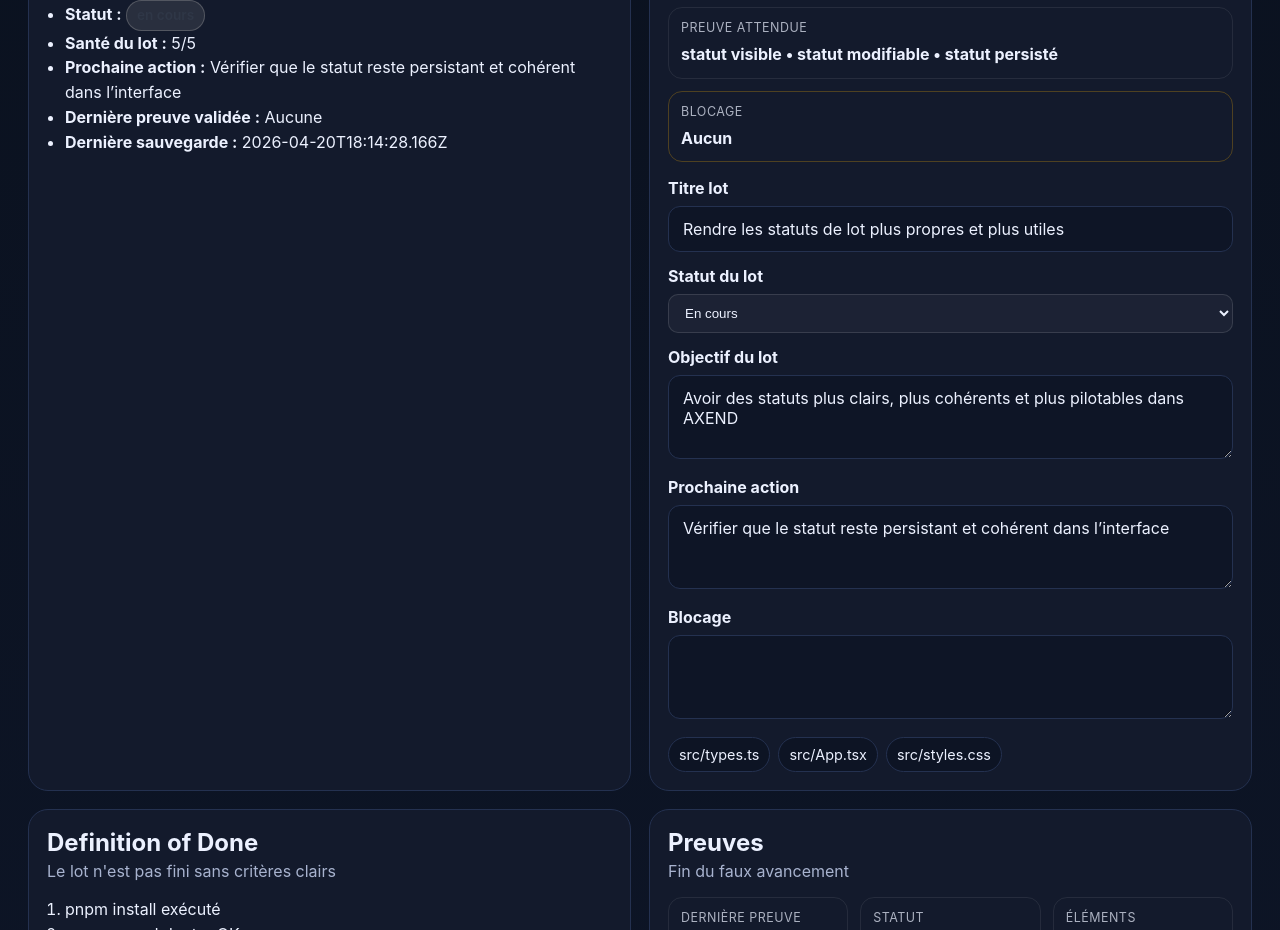
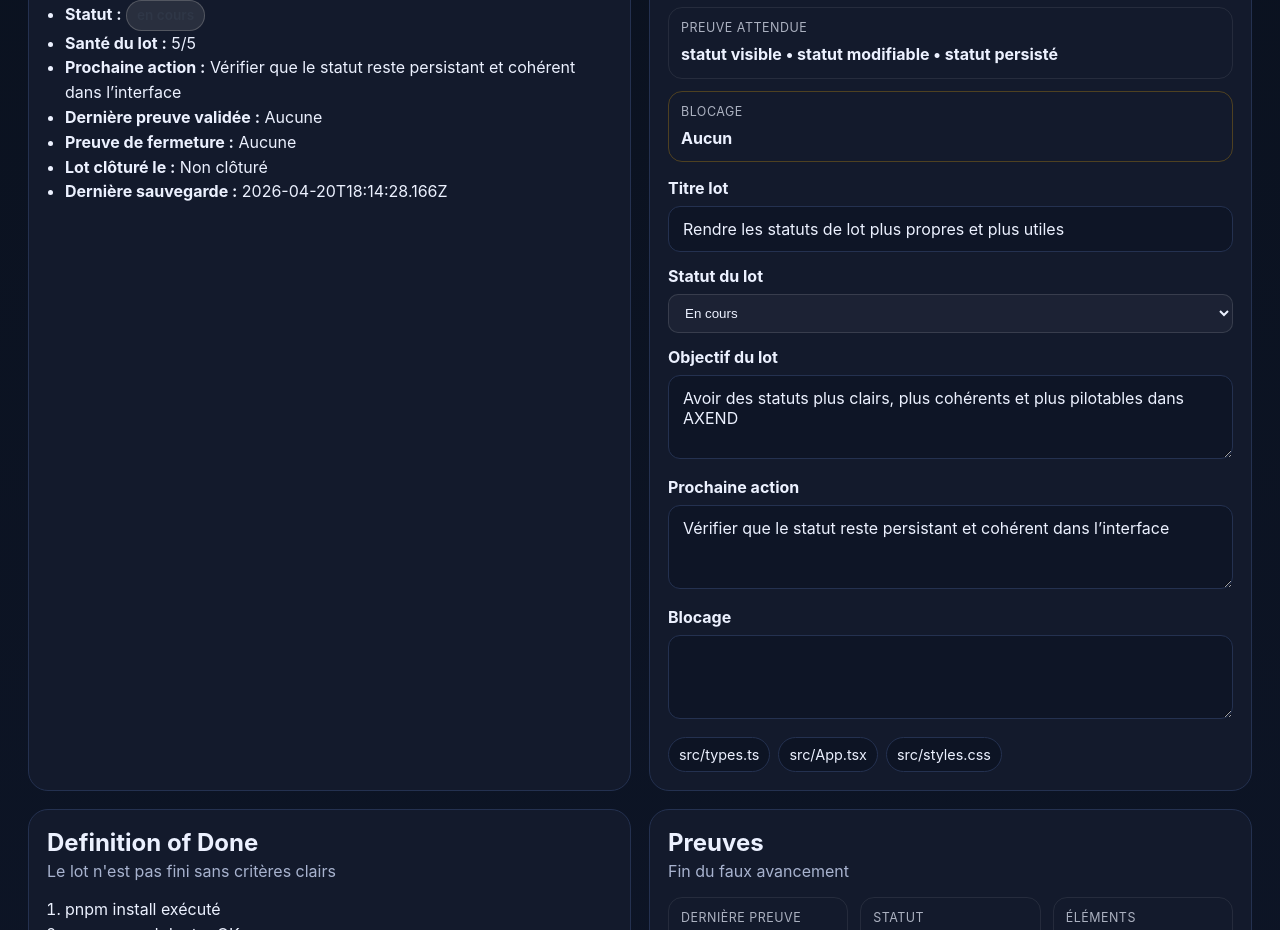
Before and after one commit to unjourinoubliablegers-bot/axend-os, a React (Vite) app: page / in a window 1280 px wide. Shown: the part 780-1710 px from the top of the page. Built offline with nearby package versions, Linux system fonts and the light colour scheme.

Commit message:
feat(lot-07): strengthen lot closure tracking

```diff
--- a/src/App.tsx
+++ b/src/App.tsx
@@ -97,6 +97,8 @@ export default function App() {
   .find((entry) => entry.status === 'validated');
 
 const latestProofItemsCount = latestProof?.items?.length ?? 0;
+const closingProofId = status.currentValidatedProofId ?? 'Aucune';
+const closingDate = status.currentLotCompletedAt ?? 'Non clôturé';
   const blockerText = lot.blocker.trim() || 'Aucun';
   const proofExpectedText =
     lot.proofExpected.length > 0 ? lot.proofExpected.join(' • ') : 'Aucune';
@@ -148,7 +150,10 @@ const lastValidatedProofText = status.lastValidatedProofAt ?? 'Aucune';
 
   function markLatestValidated() {
     if (!proof.entries.length) return;
+
+    const latestEntry = proof.entries[proof.entries.length - 1];
     const validatedAt = new Date().toISOString();
+
     setProof((prev) => ({
       entries: prev.entries.map((entry, index) =>
         index === prev.entries.length - 1
@@ -156,18 +161,35 @@ const lastValidatedProofText = status.lastValidatedProofAt ?? 'Aucune';
               ...entry,
               status: 'validated',
               validatedAt,
-              items: entry.items && entry.items.length > 0
-                ? entry.items.map((item) => ({ ...item, status: 'done' as const }))
-                : [{ label: 'Validation manuelle effectuée depuis l’interface', status: 'done' as const }]
+              items:
+                entry.items && entry.items.length > 0
+                  ? entry.items.map((item) => ({
+                      ...item,
+                      status: 'done' as const
+                    }))
+                  : [
+                      {
+                        label: 'Validation manuelle effectuée depuis l’interface',
+                        status: 'done' as const
+                      }
+                    ]
             }
           : entry
       )
     }));
-    setLot((prev) => ({ ...prev, status: 'validated', blocker: '' }));
+
+    setLot((prev) => ({
+      ...prev,
+      status: 'validated',
+      blocker: ''
+    }));
+
     setStatus((prev) => ({
       ...prev,
       lastValidatedProofAt: validatedAt,
-      currentLotStatus: 'validated'
+      currentLotStatus: 'validated',
+      currentValidatedProofId: latestEntry.id,
+      currentLotCompletedAt: validatedAt
     }));
   }
 
@@ -224,6 +246,8 @@ const lastValidatedProofText = status.lastValidatedProofAt ?? 'Aucune';
   <li><strong>Santé du lot :</strong> {health}/5</li>
   <li><strong>Prochaine action :</strong> {lot.nextAction || 'Non définie'}</li>
   <li><strong>Dernière preuve validée :</strong> {status.lastValidatedProofAt ?? 'Aucune'}</li>
+  <li><strong>Preuve de fermeture :</strong> {closingProofId}</li>
+<li><strong>Lot clôturé le :</strong> {closingDate}</li>
   <li><strong>Dernière sauvegarde :</strong> {lastSavedAt ?? 'Pas encore'}</li>
 </ul>
         </Panel>
--- a/src/seed.ts
+++ b/src/seed.ts
@@ -8,10 +8,12 @@ import type { ProjectCore, ProjectStatus, CurrentLot, ProofLog } from './types';
 export const seedProjectCore = projectCore as ProjectCore;
 
 export const seedProjectStatus: ProjectStatus = {
-  ...(projectStatus as ProjectStatus),
-  currentLotId: 'LOT-02',
-  currentLotStatus: 'in_progress'
-};
+    ...(projectStatus as ProjectStatus),
+    currentLotId: 'LOT-02',
+    currentLotStatus: 'in_progress',
+    currentValidatedProofId: null,
+    currentLotCompletedAt: null
+  };
 
 export const seedCurrentLot: CurrentLot = {
   ...(currentLot as CurrentLot),
--- a/src/types.ts
+++ b/src/types.ts
@@ -20,6 +20,8 @@ export type ProjectStatus = {
   currentLotStatus: LotStatus;
   nextMilestone: string;
   lastValidatedProofAt: string | null;
+  currentValidatedProofId: string | null;
+  currentLotCompletedAt: string | null;
 };
 
 export type CurrentLot = {
```
